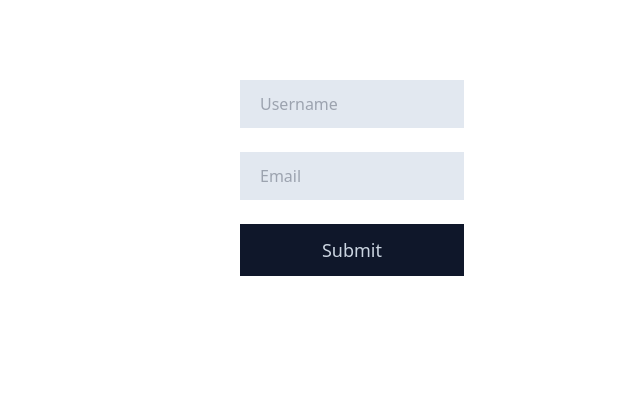
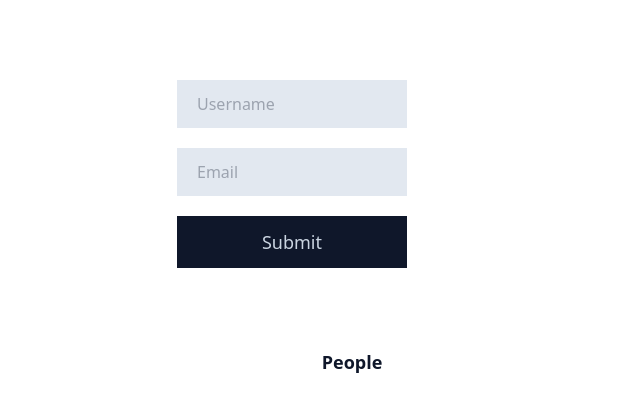
Before and after one commit to TerminalTigerr/react-form-validation, a React (Create React App) app: page / in a window 1280 px wide. Shown: the top 412 px of the page, without its empty margins (288-928 px from the left). Built offline with nearby package versions, Linux system fonts and the light colour scheme.

Commit message:
validating a user using validate method

```diff
--- a/package.json
+++ b/package.json
@@ -9,6 +9,7 @@
     "react": "^18.3.1",
     "react-dom": "^18.3.1",
     "react-scripts": "5.0.1",
+    "validator": "^13.12.0",
     "web-vitals": "^2.1.4"
   },
   "scripts": {
--- a/src/App.js
+++ b/src/App.js
@@ -1,4 +1,5 @@
 import React, { Component } from 'react';
+import isEmail from 'validator/lib/isEmail'
 
 class App extends Component {
   state = {
@@ -6,18 +7,25 @@ class App extends Component {
       name: '',
       email: ''
     },
+    fieldErrors: {},
     people: []
   }
   onFormSubmit = evt => {
-    const people = [...this.state.people, this.state.fields]
+    const people = [...this.state.people]
+    const person = this.state.fields
+    const fieldErrors = this.validate(person)
+    this.setState({ fieldErrors })
+    evt.preventDefault()
+
+    if(Object.keys(fieldErrors).length) return
+
     this.setState({
-      people,
+      people: people.concat(person),
       fields: {
         name: '',
         email: ''
       }
     })
-    evt.preventDefault()
   }
 
   onInputChange = evt => {
@@ -25,37 +33,64 @@ class App extends Component {
     fields[evt.target.name] = evt.target.value
     this.setState({ fields })
   }
+
+  validate = person => {
+    const errors = {}
+    if(!person.name) errors.name = 'Name Required'
+    if(!person.email) errors.email = 'Email Required'
+    if(person.name && !isEmail(person.email)) errors.email = "Invalid Email"
+    return errors
+  }
   render() {
     return (
-      <div>
+      <div
+        className='flex flex-col items-center justify-between'>
         <form
-          className='flex flex-col items-center p-20 justify-between'
+          className='flex flex-col items-center p-20 justify-between space-y-5 w-full'
           onSubmit={this.onFormSubmit}
         >
+          <div className=' box-border w-[350px] space-x-1'>
             <input
-            className='bg-slate-200 px-5 py-3 border-transparent focus:outline-none text-black w-56'
+              className='bg-slate-200 px-5 py-3 border-transparent
+              focus:outline-none text-black w-[230px]'
               type="text"
               name='name'
               placeholder='Username'
               value={this.state.fields.name}
               onChange={this.onInputChange}
             />
-          <br />
+            <span className='text-red-500'>{this.state.fieldErrors.name}</span>
+          </div>
+
+          <div className=' box-border w-[350px] space-x-1'>
             <input
-            className='bg-slate-200 px-5 py-3 border-transparent focus:outline-none text-black w-56'
+              className='bg-slate-200 px-5 py-3 border-transparent
+              focus:outline-none text-black w-[230px]'
               type="text"
               name='email'
               placeholder='Email'
               value={this.state.fields.email}
               onChange={this.onInputChange}
             />
-          <br />
+            <span className=' text-red-500'>{this.state.fieldErrors.email}</span>
+          </div>
+
+          <div className='flex items-center w-[350px]'>
             <input
-            className=' bg-slate-900 w-56 text-lg text-slate-300 hover:bg-slate-700
-            hover:text-slate-200 px-5 py-3 active:bg-slate-600 transition-all'
+              className=' bg-slate-900 w-[230px] text-lg text-slate-300
+              hover:bg-slate-700 hover:text-slate-200 px-5 py-3
+              active:bg-slate-600 transition-all'
               type="submit"
             />
+          </div>
         </form>
+        <div className='flex flex-col items-center justify-between'>
+          <h2 className='text-lg text-slate-900 font-bold'>People</h2>
+          <ul>
+            {this.state.people.map(({name, email}, i) =>
+            <li key={i}>{name} ({email})</li>)}
+          </ul>
+        </div>
       </div>
     );
   }
```
Also changed, not shown: 1 other file (tests, documents, lock files or other folders). Lines whose indentation alone changed are shown as unchanged.
